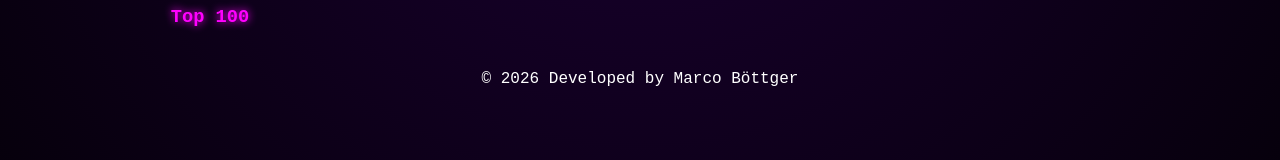
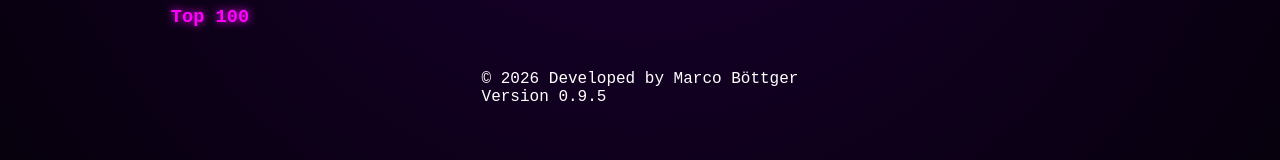
Before and after one commit to shivacat1288/NEON-SNAKE, a plain HTML site: page index.html in a window 1280 px wide. Shown: the part 281-441 px from the top of the page. Drawn offline with Linux system fonts and the light colour scheme; no server answers.

Commit message:
footer fix

```diff
--- a/index.html
+++ b/index.html
@@ -1582,7 +1582,7 @@
 
     </script>
 
-    <footer> © 2026 Developed by Marco Böttger</footer>
+    <footer> © 2026 Developed by Marco Böttger<br>Version 0.9.5</footer>
 
 </body>
 
```
